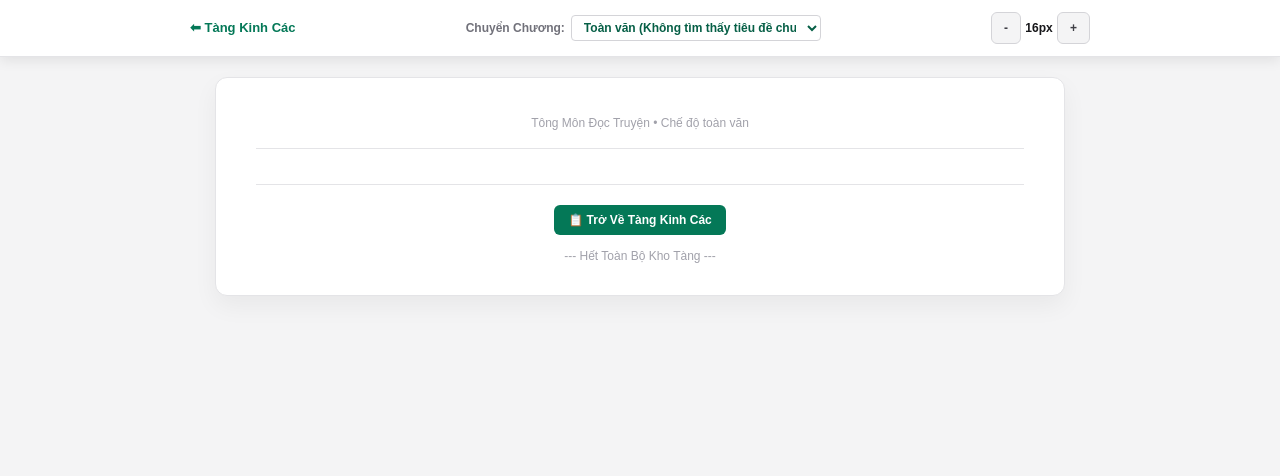
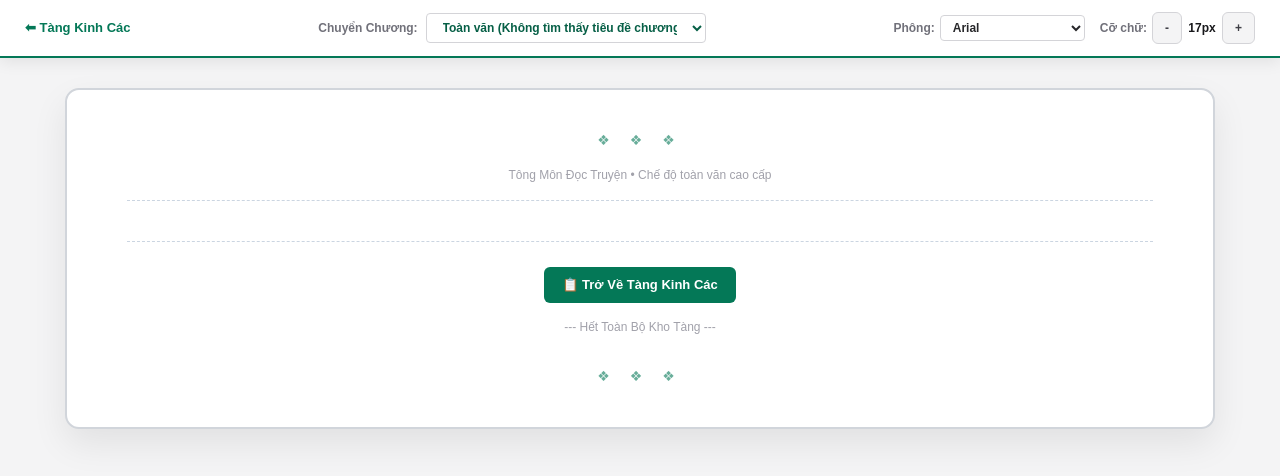
Before and after one commit to Thanh-art123/tts-appp, a Flask app: template templates/doc_truyen.html in a window 1280 px wide. Shown: the top 476 px of the page. Run offline with Flask 3, Linux system fonts and the light colour scheme; the template is opened without the code that fills it, so the values that code supplies are empty; some libraries are stand-ins or nearby versions.

Commit message:
Update doc_truyen.html

```diff
--- a/templates/doc_truyen.html
+++ b/templates/doc_truyen.html
@@ -16,33 +16,51 @@
             scroll-behavior: smooth;
         }
 
-        /* THANH CÔNG CỤ CỐ ĐỊNH TRÊN ĐẦU */
+        /* THANH CÔNG CỤ CỐ ĐỊNH TRÊN ĐẦU (CÓ HOA VĂN NHẸ) */
         .sticky-toolbar {
             position: sticky;
             top: 0;
             z-index: 1000;
-            background: rgba(255, 255, 255, 0.95);
+            background: rgba(255, 255, 255, 0.97);
             backdrop-filter: blur(8px);
-            border-bottom: 1px solid #e4e4e7;
-            box-shadow: 0 4px 12px rgba(0, 0, 0, 0.08);
-            padding: 12px 20px;
+            border-bottom: 2px solid #047857;
+            box-shadow: 0 4px 15px rgba(0, 0, 0, 0.08);
+            padding: 12px 25px;
             width: 100%;
         }
 
+        /* KHUNG ĐỌC TRUYỆN TO HƠN, CÁCH LỀ THOÁNG ĐÃNG */
         .reader-container-box {
-            width: 100%;
-            max-width: 850px;
-            margin: 20px auto;
+            width: 90%;
+            max-width: 1150px; /* Khung rộng hơn, lề hai bên thoáng */
+            margin: 30px auto;
             background: #ffffff;
-            border: 1px solid #e4e4e7;
-            border-radius: 12px;
-            padding: 30px 40px;
-            box-shadow: 0 10px 25px rgba(0, 0, 0, 0.05);
+            border: 2px solid #d1d5db;
+            border-radius: 14px;
+            padding: 40px 60px;
+            box-shadow: 0 15px 35px rgba(0, 0, 0, 0.08);
+            position: relative;
+        }
+
+        /* HOA VĂN CỔ PHONG NHẸ NHÀNG Ở GÓC KHUNG */
+        .reader-container-box::before, .reader-container-box::after {
+            content: "❖ ❖ ❖";
+            display: block;
+            text-align: center;
+            color: #047857;
+            font-size: 14px;
+            letter-spacing: 8px;
+            opacity: 0.6;
+            margin-bottom: 15px;
+        }
+        .reader-container-box::after {
+            margin-top: 30px;
+            margin-bottom: 0;
         }
 
         .story-content-text {
-            font-size: 16px;
-            line-height: 1.85;
+            font-size: 17px;
+            line-height: 1.9;
             color: #27272a;
             text-align: justify;
             word-wrap: break-word;
@@ -67,7 +85,7 @@
         }
 
         .chapter-anchor {
-            scroll-margin-top: 80px;
+            scroll-margin-top: 90px;
         }
     </style>
 </head>
@@ -75,7 +93,7 @@
 
     <!-- THANH CÔNG CỤ CỐ ĐỊNH -->
     <div class="sticky-toolbar">
-        <div style="max-width: 900px; margin: 0 auto; display: flex; flex-wrap: wrap; justify-content: space-between; align-items: center; gap: 10px;">
+        <div style="max-width: 1250px; margin: 0 auto; display: flex; flex-wrap: wrap; justify-content: space-between; align-items: center; gap: 15px;">
             <div style="display: flex; align-items: center; gap: 12px;">
                 <a href="/tang-kinh-cac" style="font-weight: bold; color: #047857; text-decoration: none; font-size: 13px;">
                     ⬅ Tàng Kinh Các
@@ -83,18 +101,30 @@
             </div>
 
             <!-- Menu cuộn nhanh đến chương -->
-            <div style="display: flex; align-items: center; gap: 6px;">
+            <div style="display: flex; align-items: center; gap: 8px;">
                 <span style="font-size: 12px; color: #71717a; font-weight: bold;">Chuyển Chương:</span>
-                <select id="chapter-jump-select" onchange="jumpToChapter(this.value)" class="bg-white border border-zinc-300 rounded px-2 py-1 text-xs font-bold text-emerald-800 outline-none max-w-[250px]">
+                <select id="chapter-jump-select" onchange="jumpToChapter(this.value)" class="bg-white border border-zinc-300 rounded px-3 py-1.5 text-xs font-bold text-emerald-800 outline-none max-w-[280px]">
                     <option value="">Đang quét danh sách chương...</option>
                 </select>
             </div>
 
-            <div style="display: flex; align-items: center; gap: 12px;">
-                <!-- Điều chỉnh cỡ chữ -->
-                <div style="display: flex; align-items: center; gap: 4px;">
+            <!-- BẢNG ĐIỀU CHỈNH PHỐNG CHỮ & CỠ CHỮ -->
+            <div style="display: flex; align-items: center; gap: 15px;">
+                <!-- Phông chữ -->
+                <div style="display: flex; align-items: center; gap: 5px;">
+                    <span style="font-size: 12px; color: #71717a; font-weight: bold;">Phông:</span>
+                    <select onchange="changeFontFamily(this.value)" class="bg-white border border-zinc-300 rounded px-2 py-1 text-xs font-semibold text-zinc-800 outline-none">
+                        <option value="Arial, sans-serif">Arial</option>
+                        <option value="'Times New Roman', serif">Times New Roman</option>
+                        <option value="'Georgia', serif">Georgia</option>
+                    </select>
+                </div>
+
+                <!-- Cỡ chữ -->
+                <div style="display: flex; align-items: center; gap: 5px;">
+                    <span style="font-size: 12px; color: #71717a; font-weight: bold;">Cỡ chữ:</span>
                     <button onclick="changeFontSize(-1)" class="tool-btn">-</button>
-                    <span id="font-size-num" style="font-size: 12px; font-weight: bold; width: 28px; text-align: center;">16px</span>
+                    <span id="font-size-num" style="font-size: 12px; font-weight: bold; width: 30px; text-align: center;">17px</span>
                     <button onclick="changeFontSize(1)" class="tool-btn">+</button>
                 </div>
             </div>
@@ -104,42 +134,44 @@
     <center>
         <div class="reader-container-box" id="main-reader-box" style="text-align: left;">
 
-            <div style="text-align: center; border-bottom: 1px solid #e4e4e7; padding-bottom: 16px; margin-bottom: 24px;">
-                <h1 style="font-size: 20px; font-weight: bold; color: #065f46; margin: 0 0 6px 0;">
+            <div style="text-align: center; border-bottom: 1px dashed #cbd5e1; padding-bottom: 16px; margin-bottom: 25px;">
+                <h1 style="font-size: 22px; font-weight: bold; color: #065f46; margin: 0 0 6px 0;">
                     {{ chapter_title }}
                 </h1>
-                <p style="font-size: 12px; color: #a1a1aa; margin: 0;">Tông Môn Đọc Truyện • Chế độ toàn văn</p>
+                <p style="font-size: 12px; color: #a1a1aa; margin: 0;">Tông Môn Đọc Truyện • Chế độ toàn văn cao cấp</p>
             </div>
 
             <!-- DỮ LIỆU GỐC (ẨN) -->
             <div id="raw-hidden-content" style="display: none;">{{ chapter_content | safe }}</div>
 
-            <!-- NỘI DUNG CHÍNH (ĐÃ LỌC BỎ HOÀN TOÀN MỤC LỤC RÁC Ở ĐẦU) -->
+            <!-- NỘI DUNG CHÍNH -->
             <div id="story-content-body" class="story-content-text">
                 Đang xử lý và làm sạch văn bản...
             </div>
 
             <!-- CHÂN TRANG ĐIỀU HƯỚNG -->
-            <div style="border-top: 1px solid #e4e4e7; margin-top: 35px; padding-top: 20px; text-align: center;">
-                <div style="display: flex; justify-content: center; gap: 12px; margin-bottom: 12px;">
-                    <a href="/tang-kinh-cac" class="action-btn" style="background: #047857; color: #fff; padding: 6px 14px; border-radius: 6px; font-size: 12px; font-weight: bold; text-decoration: none;">📋 Trở Về Tàng Kinh Các</a>
-                </div>
-                <p style="font-size: 12px; color: #a1a1aa; margin: 0;">--- Hết Toàn Bộ Kho Tàng ---</p>
+            <div style="border-top: 1px dashed #cbd5e1; margin-top: 40px; padding-top: 25px; text-align: center;">
+                <a href="/tang-kinh-cac" style="background: #047857; color: #fff; padding: 8px 18px; border-radius: 6px; font-size: 13px; font-weight: bold; text-decoration: none; display: inline-block;">📋 Trở Về Tàng Kinh Các</a>
+                <p style="font-size: 12px; color: #a1a1aa; margin-top: 15px;">--- Hết Toàn Bộ Kho Tàng ---</p>
             </div>
 
         </div>
     </center>
 
     <script>
-        let currentFontSize = 16;
+        let currentFontSize = 17;
 
         function changeFontSize(delta) {
             currentFontSize += delta;
             if (currentFontSize < 12) currentFontSize = 12;
-            if (currentFontSize > 32) currentFontSize = 32;
+            if (currentFontSize > 36) currentFontSize = 36;
 
             document.getElementById('font-size-num').innerText = currentFontSize + 'px';
             document.getElementById('story-content-body').style.fontSize = currentFontSize + 'px';
+        }
+
+        function changeFontFamily(font) {
+            document.getElementById('story-content-body').style.fontFamily = font;
         }
 
         window.addEventListener('DOMContentLoaded', () => {
@@ -150,7 +182,6 @@
             tempDiv.querySelectorAll('style, script').forEach(el => el.remove());
             let cleanText = tempDiv.textContent || tempDiv.innerText || "";
 
-            // Xóa CSS rác ở đầu file nếu có
             if (cleanText.includes("{") && cleanText.includes("}")) {
                 let lastBraceIdx = cleanText.lastIndexOf("}");
                 if (lastBraceIdx !== -1 && lastBraceIdx < 1500) {
@@ -158,16 +189,11 @@
                 }
             }
 
-            // THUẬT TOÁN THÔNG MINH LOẠI BỎ MỤC LỤC RÁC Ở ĐẦU:
-            // Tìm tất cả các vị trí xuất hiện của từ "Chương"
             let matches = [...cleanText.matchAll(/Chương\s+\d+/gi)];
             if (matches.length > 5) {
-                // Kiểm tra xem đoạn đầu có phải là mục lục không (nếu các từ "Chương" xuất hiện liên tục dày đặc ở đầu)
-                // Ta tìm vị trí mà khoảng cách giữa các từ "Chương" bắt đầu thưa ra (bắt đầu vào nội dung thực tế của truyện)
                 let contentStartIndex = 0;
                 for (let i = 0; i < matches.length - 1; i++) {
                     let distance = matches[i + 1].index - matches[i].index;
-                    // Nếu khoảng cách giữa 2 chữ "Chương" lớn hơn 500 ký tự, chứng minh đây là nội dung chương thật chứ không phải mục lục ngắn
                     if (distance > 500) {
                         contentStartIndex = matches[i].index;
                         break;
@@ -191,10 +217,9 @@
 
             lines.forEach((line) => {
                 let p = document.createElement('p');
-                p.style.margin = "8px 0";
+                p.style.margin = "10px 0";
                 p.innerText = line;
 
-                // Nhận diện tiêu đề chương chính thức để làm mốc cuộn
                 if (/^Chương\s+\d+/i.test(line.trim())) {
                     chapterCount++;
                     let targetId = `chap-pos-${chapterCount}`;
@@ -202,7 +227,7 @@
                     p.className = "chapter-anchor";
                     p.style.fontWeight = "bold";
                     p.style.color = "#047857";
-                    p.style.marginTop = "25px";
+                    p.style.marginTop = "30px";
 
                     let opt = document.createElement('option');
                     opt.value = targetId;
```
